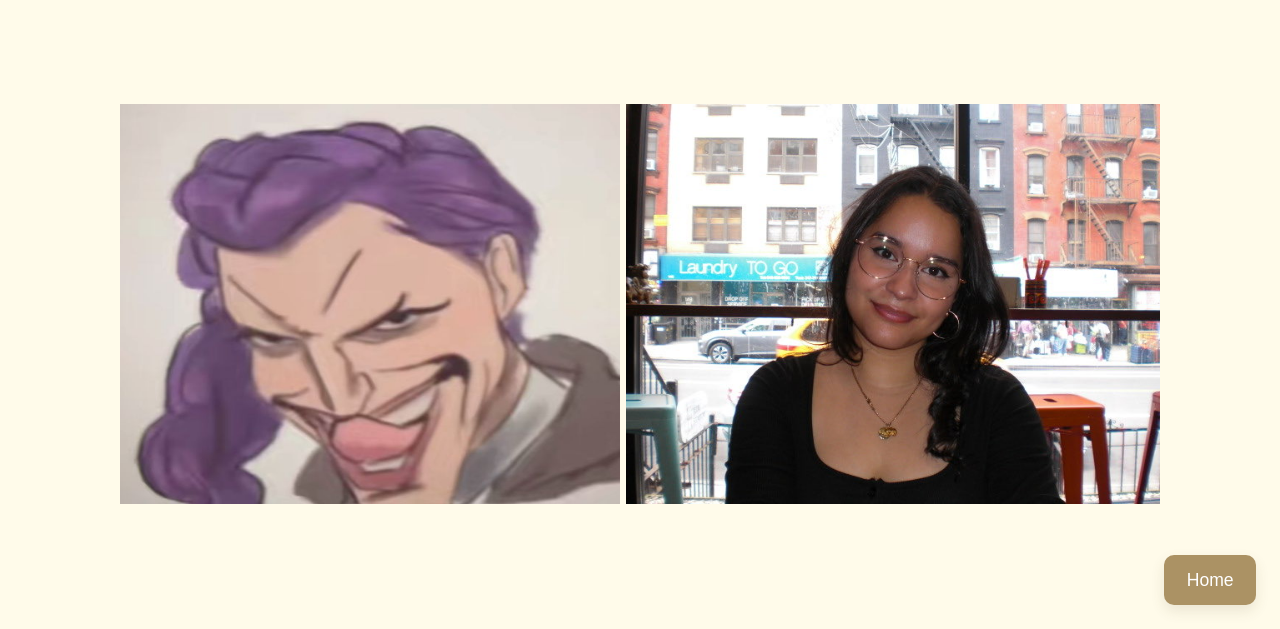
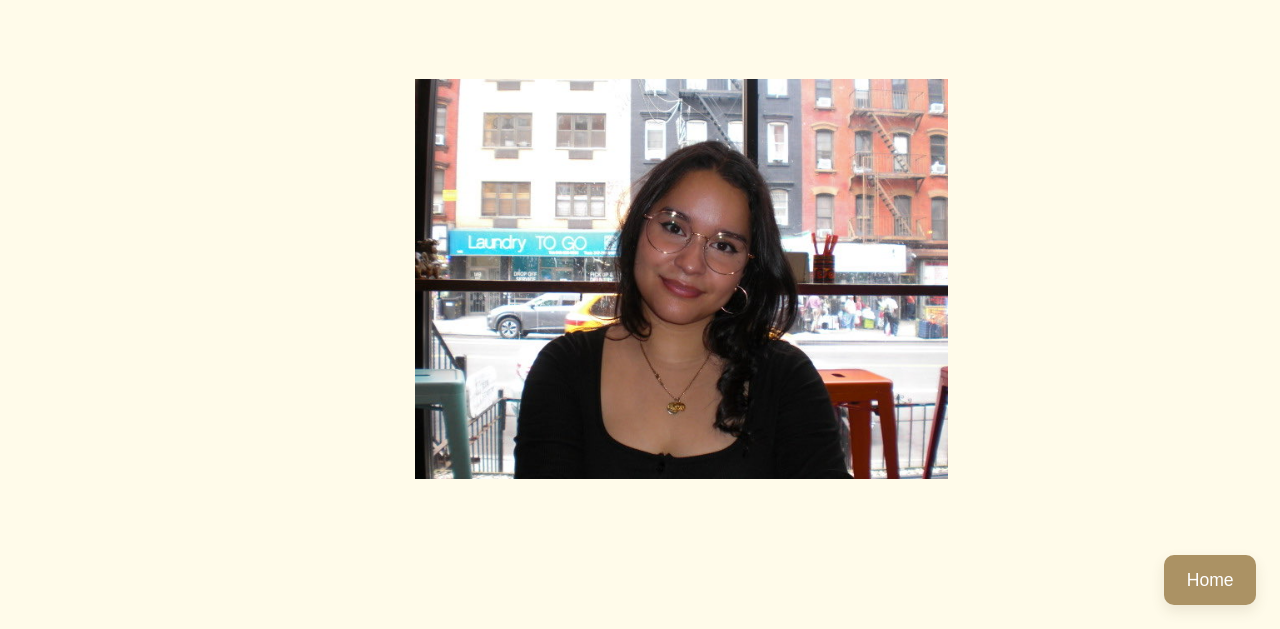
Before and after one commit to natalie-gallo/autobiography, a plain HTML site: page present_day.html in a window 1280 px wide. Shown: the part 171-800 px from the top of the page. Drawn offline with Linux system fonts and the light colour scheme; a web font is replaced by a local one.

Commit message:
FINISHED

```diff
--- a/present_day.html
+++ b/present_day.html
@@ -11,6 +11,7 @@
         rel="stylesheet">
     <link rel="stylesheet" href="/autobiography/css/text.css">
     <link rel="stylesheet" href="/autobiography/css/buttons.css">
+    <link rel="stylesheet" href="/autobiography/css/present.css">
 </head>
 
 <body>
```
